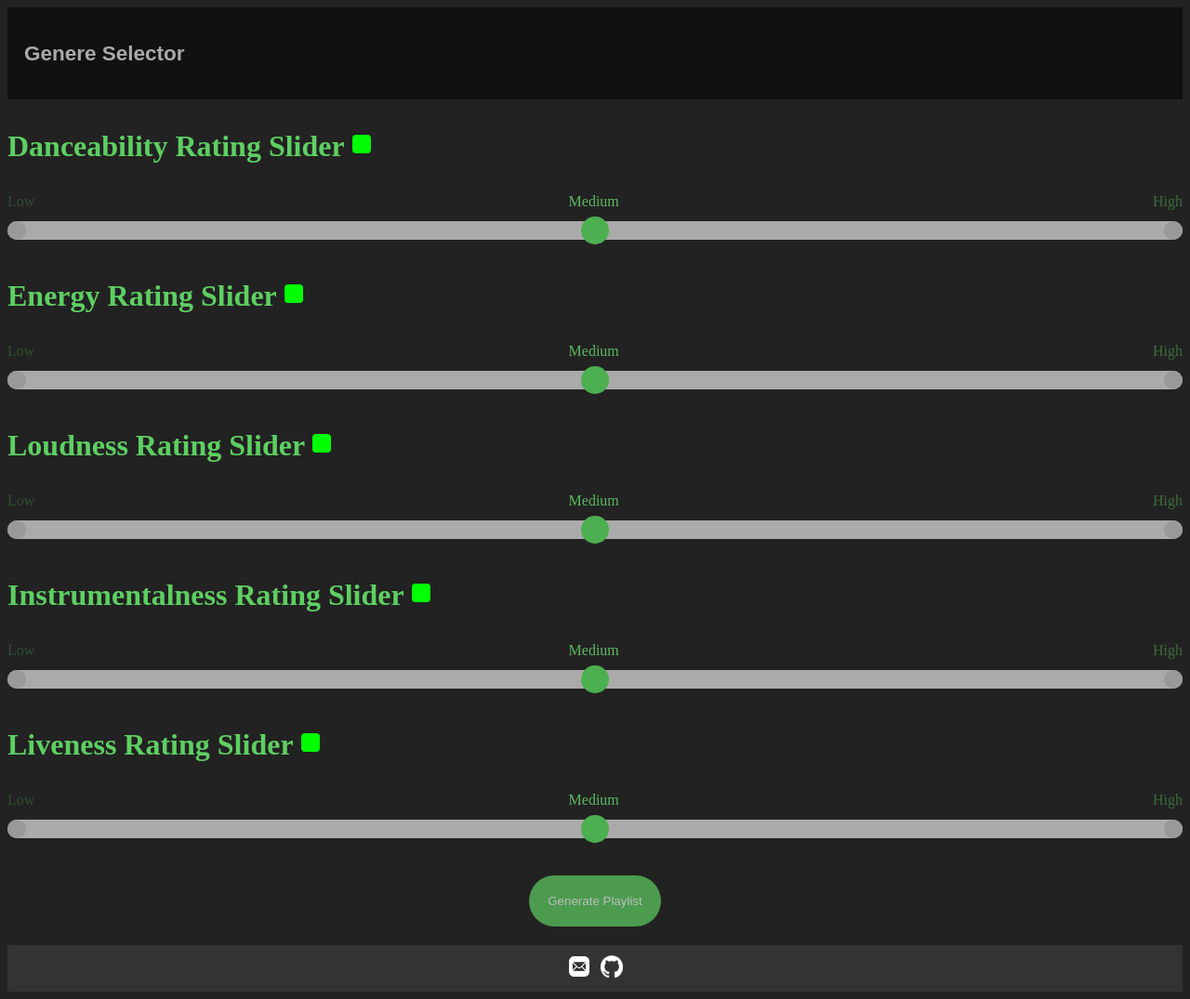
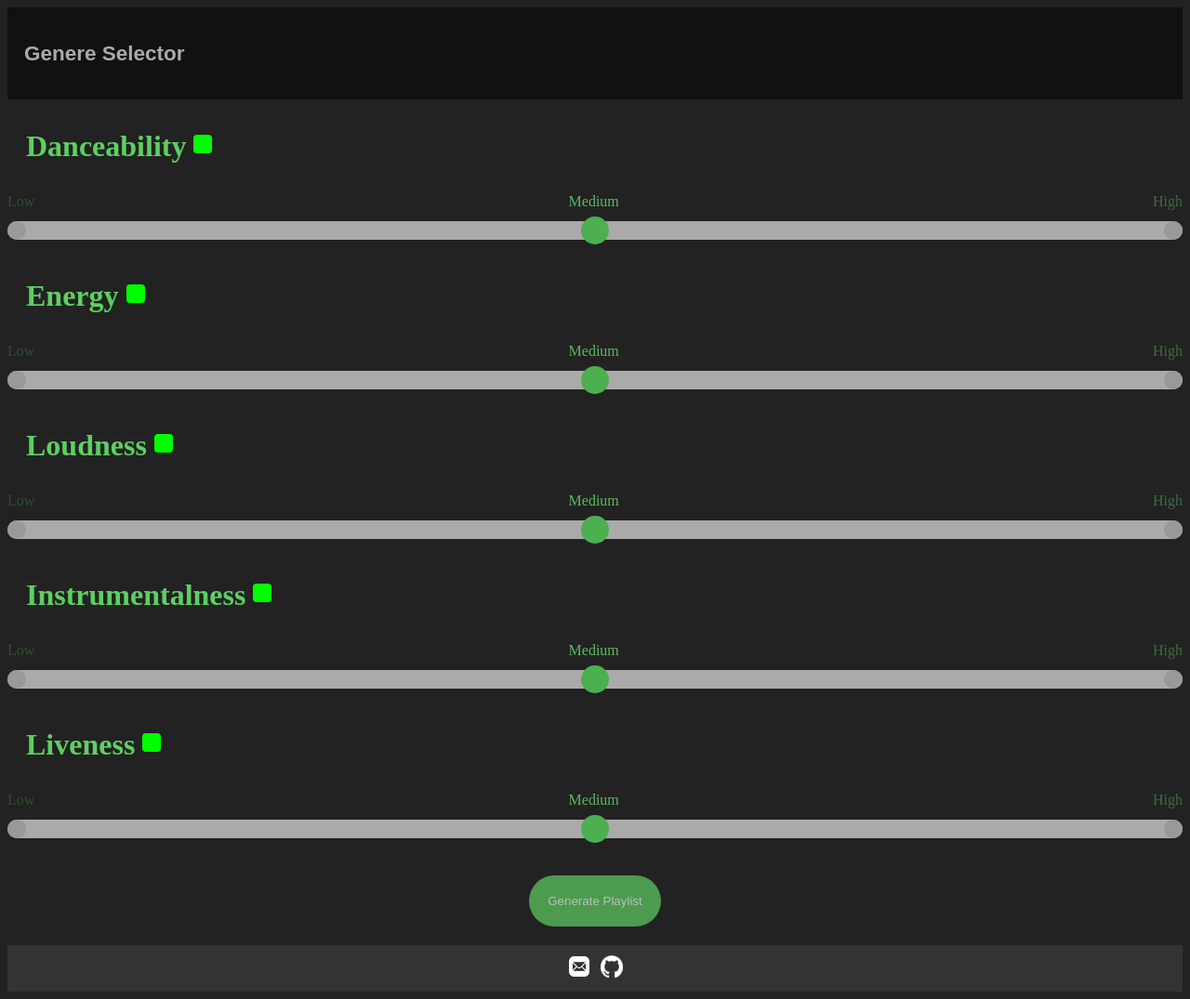
Before and after one commit to victoriab027/Creatify, a Django app: page /base/ in a window 1280 px wide. Shown: the whole page at 93% size. Run offline with Django 4.2, Linux system fonts and the light colour scheme; some libraries are stand-ins or nearby versions.

Commit message:
minor ui improvements to sliders

```diff
--- a/web_dev/creatify/creatify_app/static/creatify_app/main_page.css
+++ b/web_dev/creatify/creatify_app/static/creatify_app/main_page.css
@@ -62,6 +62,7 @@ h3 {
  color: #5ecf62;
  display: inline-block;
  cursor:default;
+ margin-left: 20px;
 }
 .slider-wrapper {
  display: flex;
--- a/web_dev/creatify/creatify_app/templates/creatify_app/main.html
+++ b/web_dev/creatify/creatify_app/templates/creatify_app/main.html
@@ -23,7 +23,7 @@
   </table>
 </div>
 {% for slider in sliders %}
-    <h3>{{slider}} Rating Slider</h3>
+    <h3>{{slider}}</h3>
         <input type="checkbox" class="custom-checkbox" id="{{slider}}" checked> <br>
         <div class="slider-wrapper" id="slider-{{slider}}" >
             <div class="labels">
```
